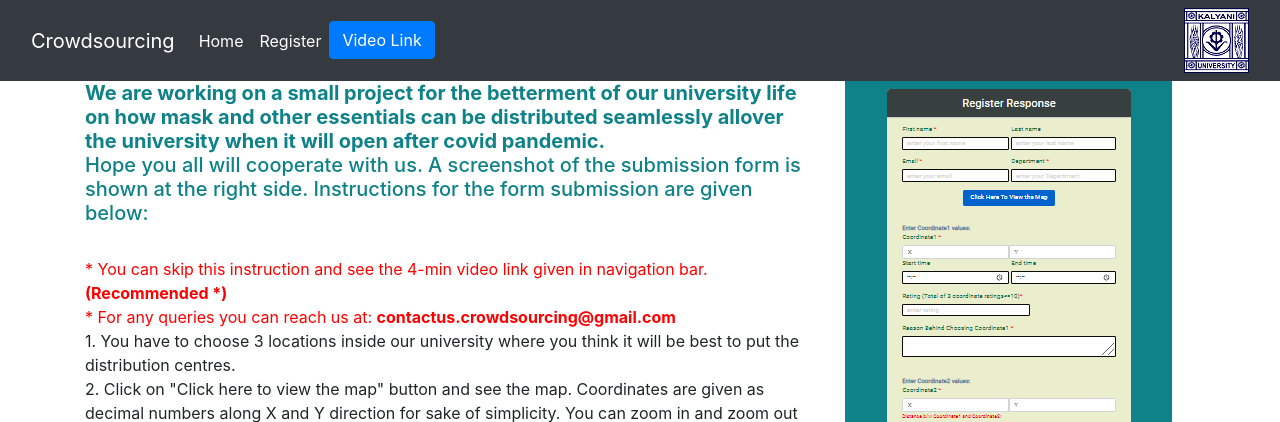
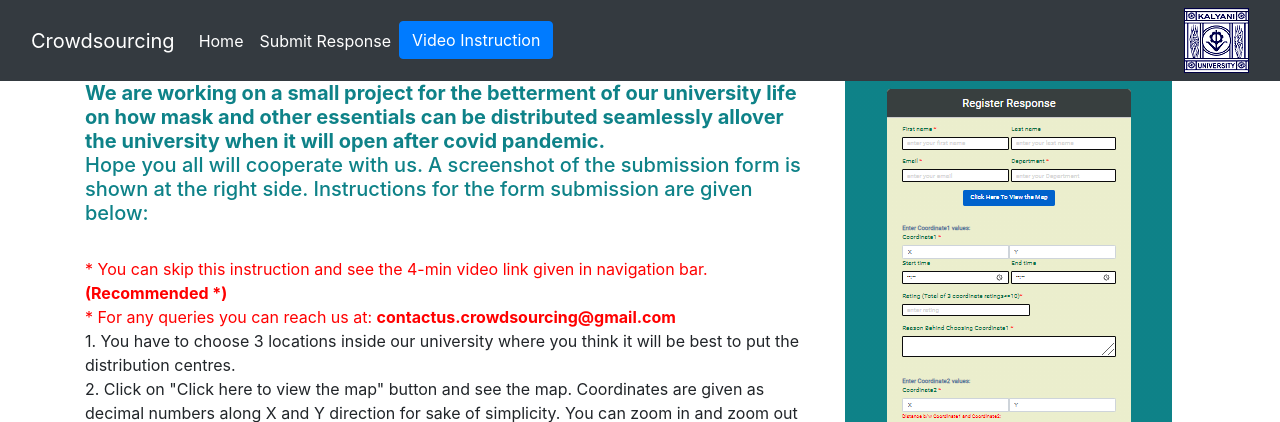
Before and after one commit to srm1071/crowdsource2, a Django app: page / in a window 1280 px wide. Shown: the top 422 px of the page. Run offline with Django 3.2, Linux system fonts and the light colour scheme; some libraries are stand-ins or nearby versions.

Commit message:
Update home.html

```diff
--- a/template/home.html
+++ b/template/home.html
@@ -56,11 +56,11 @@
             <a class="nav-link active" aria-current="page" href="/">Home</a>
           </li>
           <li class="nav-item">
-            <a class="nav-link active" href="/register" tabindex="-1" aria-disabled="true">Register</a>
+            <a class="nav-link active" href="/register" tabindex="-1" aria-disabled="true">Submit Response</a>
           </li>
           <li class="nav-item">
             <a href="https://youtu.be/tAZR21dfGTY" tabindex="-1" class="btn btn-primary" role="button"
-            aria-pressed="true" target="_blank">Video Link</a>
+            aria-pressed="true" target="_blank">Video Instruction</a>
           </li>
         </ul>
         <form class="d-flex">
```
